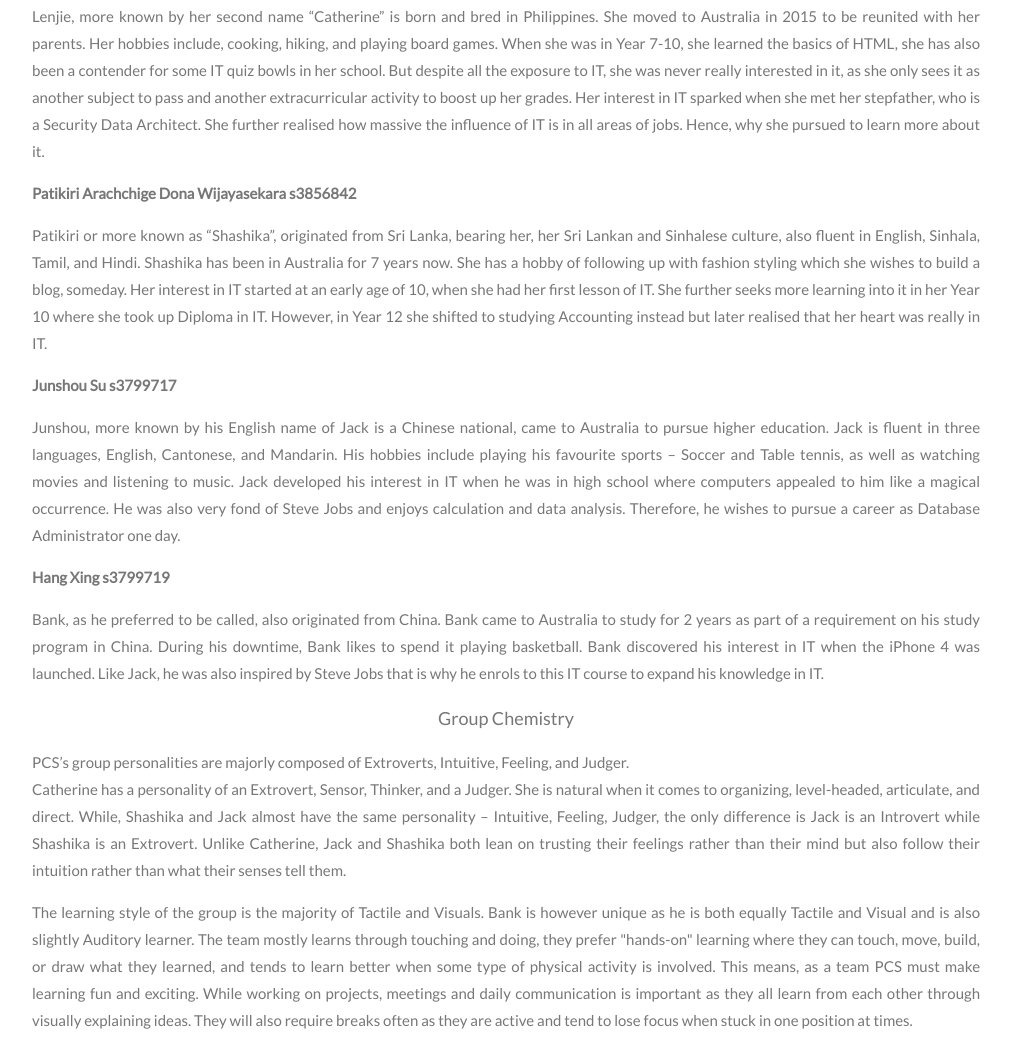
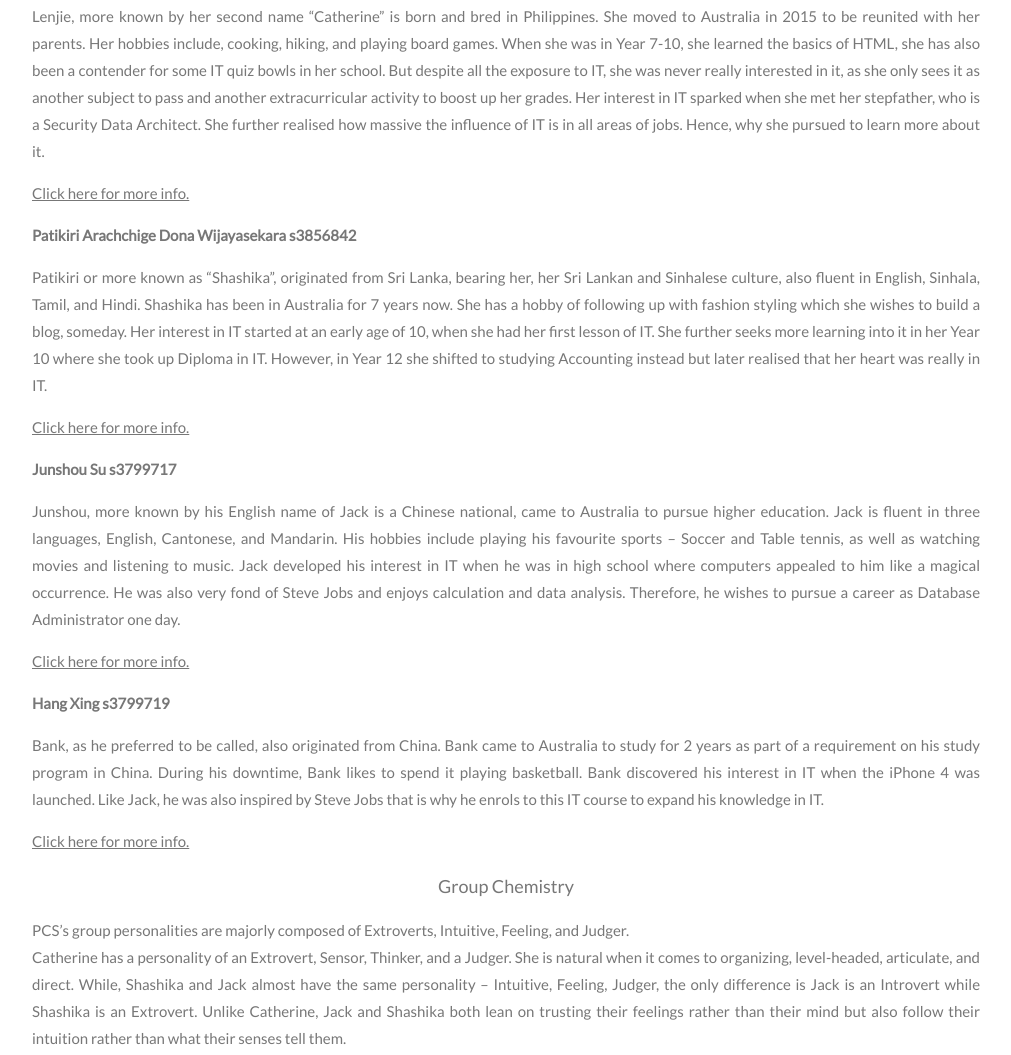
Before and after one commit to lenjiecunanan/PCS, a plain HTML site: page index.html in a window 1280 px wide. Shown: the part 494-1549 px from the top of the page, without its empty margins (134-1145 px from the left). Drawn offline with nearby package versions, Linux system fonts and the light colour scheme.

Commit message:
Update index.html

```diff
--- a/index.html
+++ b/index.html
@@ -107,9 +107,13 @@ body, html {
 
   <div>
 
-    <p> <b> Lenjie Cunanan s3660421 </b> </p>
+   <p> <b> Lenjie Cunanan s3660421 </b> </p>
     <p>
 Lenjie, more known by her second name “Catherine” is born and bred in Philippines. She moved to Australia in 2015 to be reunited with her parents. Her hobbies include, cooking, hiking, and playing board games. When she was in Year 7-10, she learned the basics of HTML, she has also been a contender for some IT quiz bowls in her school. But despite all the exposure to IT, she was never really interested in it, as she only sees it as another subject to pass and another extracurricular activity to boost up her grades. Her interest in IT sparked when she met her stepfather, who is a Security Data Architect. She further realised how massive the influence of IT is in all areas of jobs. Hence, why she pursued to learn more about it.
+  </p>
+
+  <p>
+  <a href="https://lenjiecunanan.github.io/s3660421/">Click here for more info.</a>
   </p>
 
     <p> <b> Patikiri Arachchige Dona Wijayasekara s3856842 </b> <p>
@@ -117,15 +121,27 @@ Lenjie, more known by her second name “Catherine” is born and bred in Philip
 Patikiri or more known as “Shashika”, originated from Sri Lanka, bearing her, her Sri Lankan and Sinhalese culture, also fluent in English, Sinhala, Tamil, and Hindi. Shashika has been in Australia for 7 years now. She has a hobby of following up with fashion styling which she wishes to build a blog, someday. Her interest in IT started at an early age of 10, when she had her first lesson of IT. She further seeks more learning into it in her Year 10 where she took up Diploma in IT. However, in Year 12 she shifted to studying Accounting instead but later realised that her heart was really in IT.
     </p>
 
+      <p>
+  <a href="http://s3856842.s3-website-us-east-1.amazonaws.com/">Click here for more info.</a>
+  </p>
+
     <p> <b> Junshou Su s3799717 </b> </p>
     <p>
 Junshou, more known by his English name of Jack is a Chinese national, came to Australia to pursue higher education. Jack is fluent in three languages, English, Cantonese, and Mandarin. His hobbies include playing his favourite sports – Soccer and Table tennis, as well as watching movies and listening to music. Jack developed his interest in IT when he was in high school where computers appealed to him like a magical occurrence. He was also very fond of Steve Jobs and enjoys calculation and data analysis. Therefore, he wishes to pursue a career as Database Administrator one day.
     </p>
 
+     <p>
+  <a href="https://s3799717.s3.amazonaws.com/assignment1.html">Click here for more info.</a>
+  </p>
+
     <p> <b> Hang Xing s3799719 </b> </p>
     <p>
 Bank, as he preferred to be called, also originated from China. Bank came to Australia to study for 2 years as part of a requirement on his study program in China. During his downtime, Bank likes to spend it playing basketball. Bank discovered his interest in IT when the iPhone 4 was launched. Like Jack, he was also inspired by Steve Jobs that is why he enrols to this IT course to expand his knowledge in IT.
     </p>
+
+      <p>
+  <a href="https://myprofile1.s3.amazonaws.com/index.html">Click here for more info.</a>
+  </p>
 
 <p> <h5> <center> Group Chemistry </h5> </center> </p>
 <p>
```
